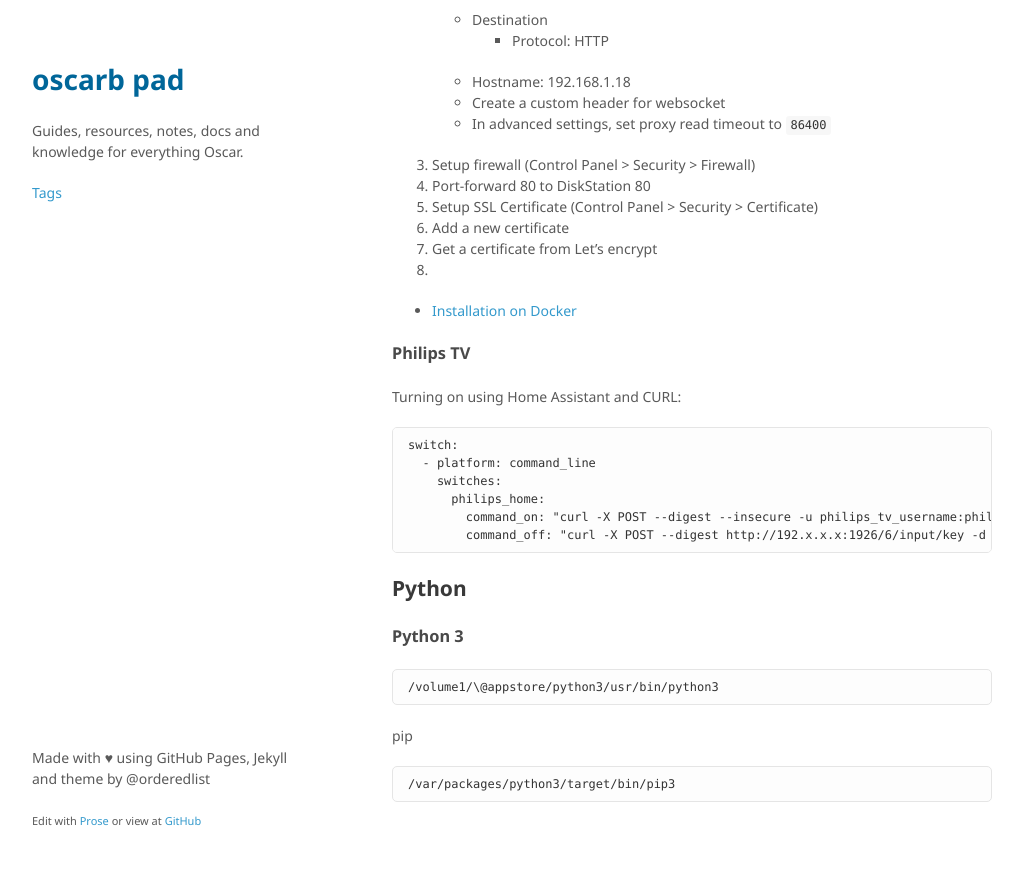
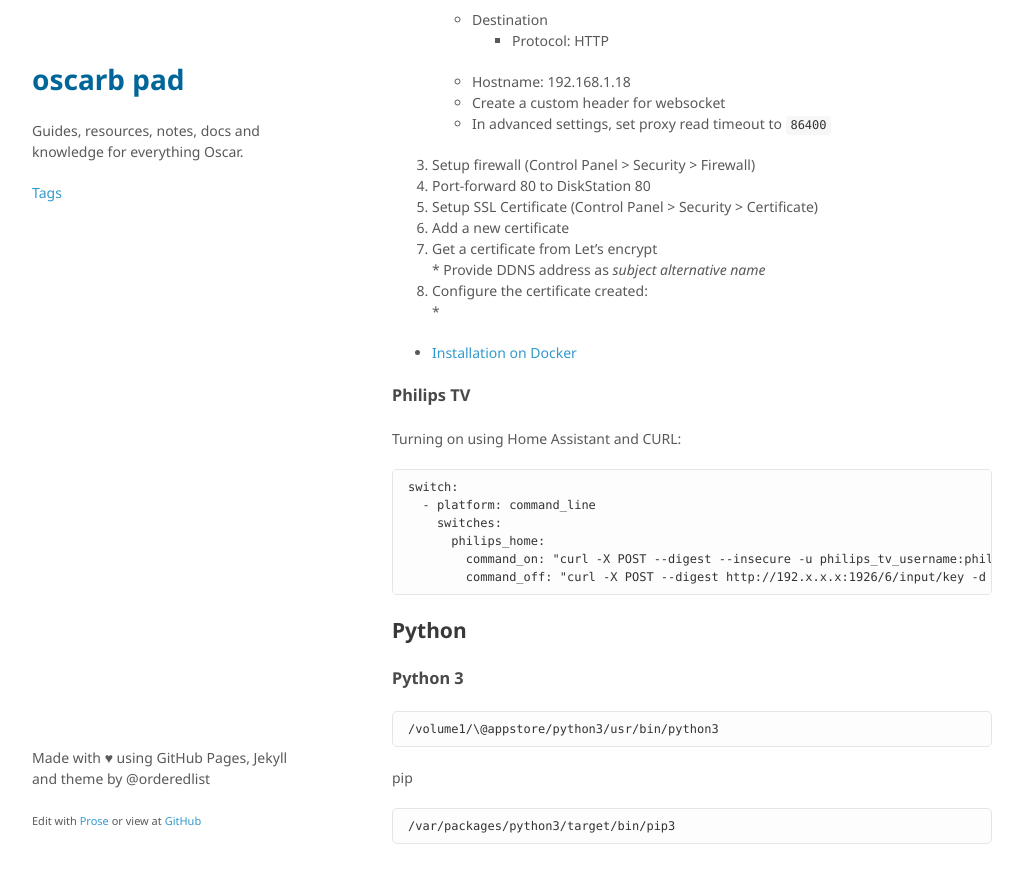
Before and after one commit to oscarb/pad, a Jekyll site: the page built from _docs/ds713.md, in a window 1280 px wide and 900 px high, scrolled down 7563 px. Shown: the top 883 px of the window, without its empty margins (128-1151 px from the left). Built offline with Jekyll 4.4.1, drawn with Linux system fonts in a browser that asks for light colours; some web fonts are replaced.

Commit message:
Update ds713.md

```diff
--- a/_docs/ds713.md
+++ b/_docs/ds713.md
@@ -329,7 +329,9 @@ https://documenter.getpostman.com/view/6167403/Rzfni66c?version=latest
 0. Setup SSL Certificate (Control Panel > Security > Certificate)
   0. Add a new certificate
   0. Get a certificate from Let's encrypt
-  0.
+  	* Provide DDNS address as *subject alternative name*
+  0. Configure the certificate created:
+  	*
 
 
 
```
